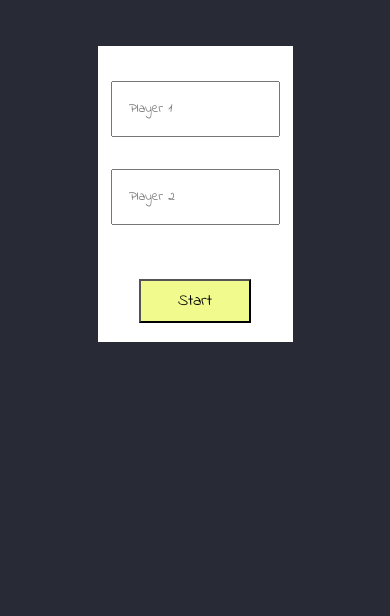
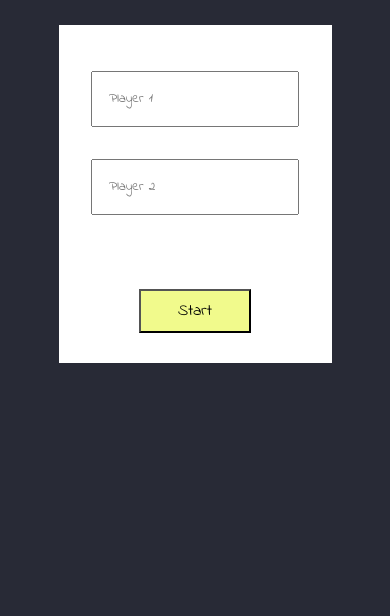
Before and after one commit to olivmarcos/tic-tac-toe, a plain HTML site: page index.html in a window 390 px wide. Shown: the part 228-844 px from the top of the page. Drawn offline with Linux system fonts and the light colour scheme; files whose address does not match are found by name.

Commit message:
algumas alterações no stylo

```diff
--- a/assets/css/style.css
+++ b/assets/css/style.css
@@ -55,8 +55,6 @@
     border-bottom: 5px solid #f1fa8c;
 }
 
-
-
 #displays {
     margin-bottom: 1rem;
     width: 40%;
@@ -69,7 +67,7 @@
 }
 
 .start {
-  width: 50%;
+  width: 45%;
   height: 35%;
   background-color: white;
   display: flex;
@@ -87,6 +85,8 @@
 .playersName > input {
   margin: 1rem;
   padding: 1rem;
+  width: 18rem;
+
 }
 
 .btn {
@@ -122,4 +122,13 @@
     row-gap: 6.3px;
     column-gap: 6.3px;
   }
+
+  .start {
+    width: 70%;
+    height: 40%;
+  }
+
+  .playersName > input {
+    width: 13rem;
+  }
 }
--- a/index.html
+++ b/index.html
@@ -24,11 +24,11 @@
             <h1></h1>
             <div class="buttons">
                 <button class="btn reset">play again</button>
-                <button class="btn reset">restart</button>
             </div>
         </div>
         <div class="board" style="visibility: hidden;">
             <div id="gameBoard" ></div>
+            <button class="btn reset">restart</button>
         </div>
         <div class="start">
             <div class="playersName">
--- a/index.js
+++ b/index.js
@@ -129,8 +129,8 @@ const game = (() => {
         playerOneWon = false;
         playerTwoWon = false;
         if (button.innerHTML === "restart") {
-  scores[0].innerHTML = `Score: ${playerOneCount = 0}`;
-  scores[1].innerHTML = `Score: ${playerTwoCount = 0}`;
+          scores[0].innerHTML = `Score: ${(playerOneCount = 0)}`;
+          scores[1].innerHTML = `Score: ${(playerTwoCount = 0)}`;
         }
       });
     });
```
